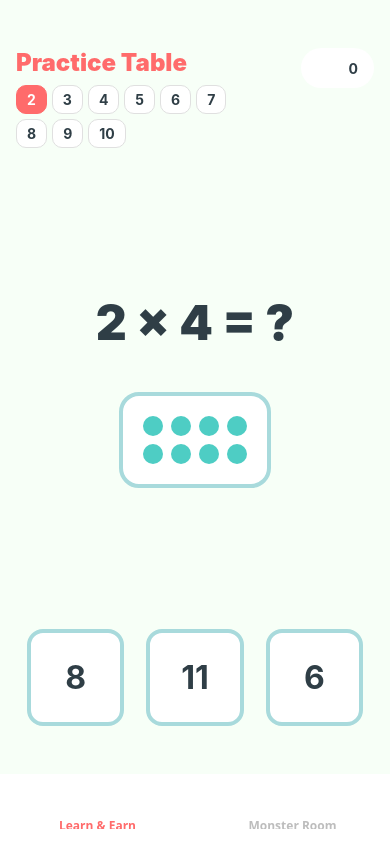
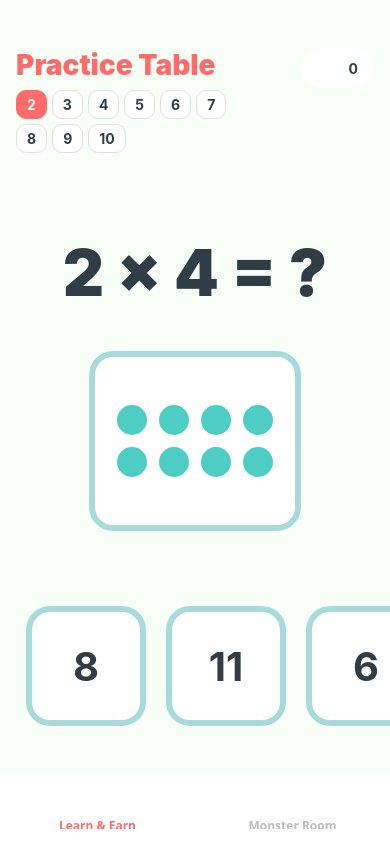
Before and after one commit to andriusgodeliauskas/app-multiplay, a React Native app: screen /Math in a window 390 px wide. Built offline with nearby package versions, Linux system fonts and the light colour scheme; some icons are missing.

Commit message:
Optimize for web and laptop touch screens

```diff
--- a/App.js
+++ b/App.js
@@ -9,13 +9,24 @@ import { COLORS } from './src/constants/theme';
 import { StatusBar } from 'expo-status-bar';
 
 import { SafeAreaProvider } from 'react-native-safe-area-context';
+import { View, StyleSheet, useWindowDimensions, Platform } from 'react-native';
 
 const Tab = createBottomTabNavigator();
 
 export default function App() {
+  const { width } = useWindowDimensions();
+  const isWeb = Platform.OS === 'web';
+  const maxAppWidth = 600; // Optimal tablet-like width for laptop screens
+
   return (
     <SafeAreaProvider>
+      <View style={[styles.outerContainer, isWeb && { backgroundColor: '#E0F2F1' }]}>
+        <View style={[
+          styles.innerContainer,
+          isWeb && width > maxAppWidth && { width: maxAppWidth, alignSelf: 'center', elevation: 20 }
+        ]}>
           <GameProvider>
+
             <NavigationContainer>
               <StatusBar style="auto" />
 
@@ -57,6 +68,23 @@ export default function App() {
               </Tab.Navigator>
             </NavigationContainer>
           </GameProvider>
+        </View>
+      </View>
     </SafeAreaProvider>
   );
 }
+
+const styles = StyleSheet.create({
+  outerContainer: {
+    flex: 1,
+    backgroundColor: '#FFFFFF',
+  },
+  innerContainer: {
+    flex: 1,
+    backgroundColor: '#FFFFFF',
+    shadowColor: "#000",
+    shadowOffset: { width: 0, height: 10 },
+    shadowOpacity: 0.1,
+    shadowRadius: 20,
+  }
+});
--- a/src/components/MathGrid.js
+++ b/src/components/MathGrid.js
@@ -23,22 +23,24 @@ const styles = StyleSheet.create({
     container: {
         padding: SPACING.md,
         backgroundColor: COLORS.white,
-        borderRadius: 20,
-        borderWidth: 4,
+        borderRadius: 24,
+        borderWidth: 6,
         borderColor: COLORS.pastelBlue,
         alignItems: 'center',
         justifyContent: 'center',
         marginVertical: SPACING.lg,
         alignSelf: 'center',
+        minHeight: 180,
+        minWidth: 180,
     },
     row: {
         flexDirection: 'row',
     },
     dot: {
-        width: 20,
-        height: 20,
-        borderRadius: 10,
+        width: 30, // Larger dots for better visibility on laptop
+        height: 30,
+        borderRadius: 15,
         backgroundColor: COLORS.secondary,
-        margin: 4,
+        margin: 6,
     },
 });
--- a/src/screens/MathScreen.js
+++ b/src/screens/MathScreen.js
@@ -122,6 +122,7 @@ const MathScreen = () => {
                 {options.map((option, index) => (
                     <TouchableOpacity
                         key={index}
+                        activeOpacity={0.7}
                         style={[
                             styles.optionButton,
                             feedback === 'correct' && option === problem.result && styles.correctButton,
@@ -134,6 +135,7 @@ const MathScreen = () => {
                     </TouchableOpacity>
                 ))}
             </View>
+
         </View>
     );
 };
@@ -152,10 +154,11 @@ const styles = StyleSheet.create({
         marginBottom: SPACING.lg,
     },
     title: {
-        fontSize: 24,
+        fontSize: 28,
         fontWeight: '900',
         color: COLORS.primary,
     },
+
     levelSelector: {
         flexDirection: 'row',
         flexWrap: 'wrap',
@@ -203,11 +206,12 @@ const styles = StyleSheet.create({
         alignItems: 'center',
     },
     problemText: {
-        fontSize: 48,
+        fontSize: 64, // Larger for big screens
         fontWeight: '900',
         color: COLORS.text,
         marginBottom: SPACING.md,
     },
+
     feedbackOverlay: {
         position: 'absolute',
         alignItems: 'center',
@@ -229,15 +233,17 @@ const styles = StyleSheet.create({
     },
     optionButton: {
         backgroundColor: COLORS.white,
-        width: width / 4,
-        height: width / 4,
-        borderRadius: RADIUS.md,
+        width: 120, // Fixed larger size for touch
+        height: 120,
+        borderRadius: RADIUS.lg,
         justifyContent: 'center',
         alignItems: 'center',
-        borderWidth: 4,
+        borderWidth: 6,
         borderColor: COLORS.pastelBlue,
-        elevation: 5,
+        elevation: 8,
+        marginHorizontal: 10,
     },
+
     correctButton: {
         borderColor: COLORS.correct,
         backgroundColor: '#E8F5E9',
@@ -247,10 +253,11 @@ const styles = StyleSheet.create({
         borderWidth: 6,
     },
     optionText: {
-        fontSize: 32,
+        fontSize: 40,
         fontWeight: 'bold',
         color: COLORS.text,
     },
+
 });
 
 export default MathScreen;
--- a/src/screens/MonsterScreen.js
+++ b/src/screens/MonsterScreen.js
@@ -6,7 +6,9 @@ import { Coins, ShoppingBag, Gift } from 'lucide-react-native';
 
 const { width } = Dimensions.get('window');
 const COLUMN_COUNT = 3;
-const ITEM_SIZE = (width - SPACING.md * 4) / COLUMN_COUNT;
+// For web/laptop, we want fixed sizes that don't stretch too much
+const ITEM_SIZE = 140;
+
 
 const MonsterScreen = () => {
     const { coins, unlockedMonsters, unlockMonster } = useGame();
@@ -149,17 +151,19 @@ const styles = StyleSheet.create({
         width: ITEM_SIZE,
         height: ITEM_SIZE,
         backgroundColor: COLORS.white,
-        margin: SPACING.sm / 2,
-        borderRadius: RADIUS.md,
+        margin: 10,
+        borderRadius: RADIUS.lg,
         justifyContent: 'center',
         alignItems: 'center',
-        elevation: 2,
-        borderWidth: 2,
+        elevation: 4,
+        borderWidth: 3,
         borderColor: COLORS.pastelGreen,
     },
+
     monsterEmoji: {
-        fontSize: 40,
+        fontSize: 60,
     },
+
 });
 
 export default MonsterScreen;
```
Lines whose indentation alone changed are shown as unchanged.
